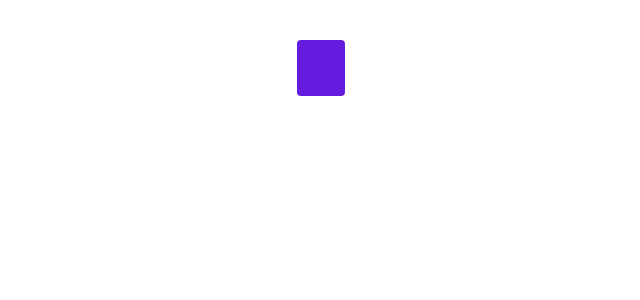
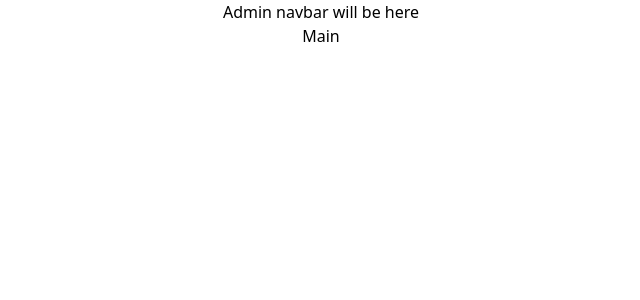
Before and after one commit to andorjamb/exove_colleaguefeedback_client, a React (Create React App) app in the folder client/: page / in a window 1280 px wide. Shown: the top 300 px of the page, without its empty margins (319-959 px from the left). Built offline with nearby package versions, Linux system fonts and the light colour scheme.

Commit message:
fix layout error

```diff
--- a/client/src/App.tsx
+++ b/client/src/App.tsx
@@ -2,6 +2,7 @@
 import {
   createBrowserRouter,
   createRoutesFromElements,
+  MemoryRouter,
   Route,
   RouterProvider,
 } from "react-router-dom";
@@ -11,7 +12,8 @@ import { Provider } from "react-redux";
 import { store } from "./app/store";
 
 // Components and pages
-import Layout from "./components/LayoutB";
+import LayoutA from "./components/LayoutA";
+import LayoutB from "./components/LayoutB";
 import Login from "./pages/Login";
 import Dashboard from "./pages/Dashboard";
 import Template from "./pages/Template";
@@ -22,12 +24,17 @@ import "./App.css";
 
 const router = createBrowserRouter(
   createRoutesFromElements(
-    <Route path="/" element={<Layout />}>
-      <Route path="/Dashboard" element={<Dashboard />}></Route>
-      <Route path="/Login" element={<Login />}></Route>
-      <Route path="/Templates" element={<Template />}></Route>
-      <Route path="/Feedback" element={<Feedback />}></Route>
-    </Route>
+    <>
+      <Route path="/" element={<LayoutA />}>
+        <Route path="/Dashboard" element={<Dashboard />}></Route>
+        <Route path="/Login" element={<Login />}></Route>
+        <Route path="/Feedback" element={<Feedback />}></Route>
+      </Route>
+      <Route path="/admin" element={<LayoutB />}>
+        <Route path="/admin/templates" element={<Template />}></Route>
+        <Route></Route>
+      </Route>
+    </>
   )
 );
 
--- a/client/src/components/AdminNav.tsx
+++ b/client/src/components/AdminNav.tsx
@@ -1,11 +1,7 @@
-import React from 'react';
+import React from "react";
 
 const AdminNav = () => {
-    return (
-        <nav>
-
-        </nav>
-    );
+  return <nav>Admin navbar will be here</nav>;
 };
 
 export default AdminNav;
--- a/client/src/components/LayoutA.tsx
+++ b/client/src/components/LayoutA.tsx
@@ -7,7 +7,7 @@ import "../styles/Layout.css";
 
 /** Layout for Admin view  */
 
-const Layout = () => {
+const LayoutA = () => {
   return (
     <div className="layout">
       <Header />
@@ -16,4 +16,4 @@ const Layout = () => {
   );
 };
 
-export default Layout;
+export default LayoutA;
--- a/client/src/components/LayoutB.tsx
+++ b/client/src/components/LayoutB.tsx
@@ -2,22 +2,20 @@ import React from "react";
 
 // Components and pages
 import Header from "./Header";
-import Footer from "./Footer";
 import Main from "./Main";
 import Sidebar from "./Sidebar";
 import "../styles/Layout.css";
 
 /** Layout for feedback pages, containing sidebar nav */
 
-const Layout = () => {
+const LayoutB = () => {
   return (
     <div className="layout">
       <Header />
       <Sidebar />
       <Main />
-      <Footer />
     </div>
   );
 };
 
-export default Layout;
+export default LayoutB;
--- a/client/src/components/Main.tsx
+++ b/client/src/components/Main.tsx
@@ -7,6 +7,7 @@ import { Outlet } from 'react-router-dom';
 const Main = () => {
     return (
         <div>
+            <h1>Main</h1>
             <Outlet />
         </div>
     );
--- a/client/src/components/Nav.tsx
+++ b/client/src/components/Nav.tsx
@@ -1,11 +1,7 @@
-import React from 'react';
+import React from "react";
 
 const Nav = () => {
-    return (
-        <nav>
-
-        </nav>
-    );
+  return <nav>Navbar</nav>;
 };
 
 export default Nav;
--- a/client/src/components/Sidebar.tsx
+++ b/client/src/components/Sidebar.tsx
@@ -61,7 +61,9 @@ const Sidebar = () => {
             <a
               href="/"
               className="flex h-12 items-center truncate rounded-[5px] px-6 py-4"
-            ></a>
+            >
+              Link4
+            </a>
             <ul
               className="show !visible relative m-0 hidden list-none p-0 data-[te-collapse-show]:block "
               data-te-sidenav-collapse-ref
```
Also changed, not shown: client/src/components/AdminOverview.tsx (+3 -7 lines).
